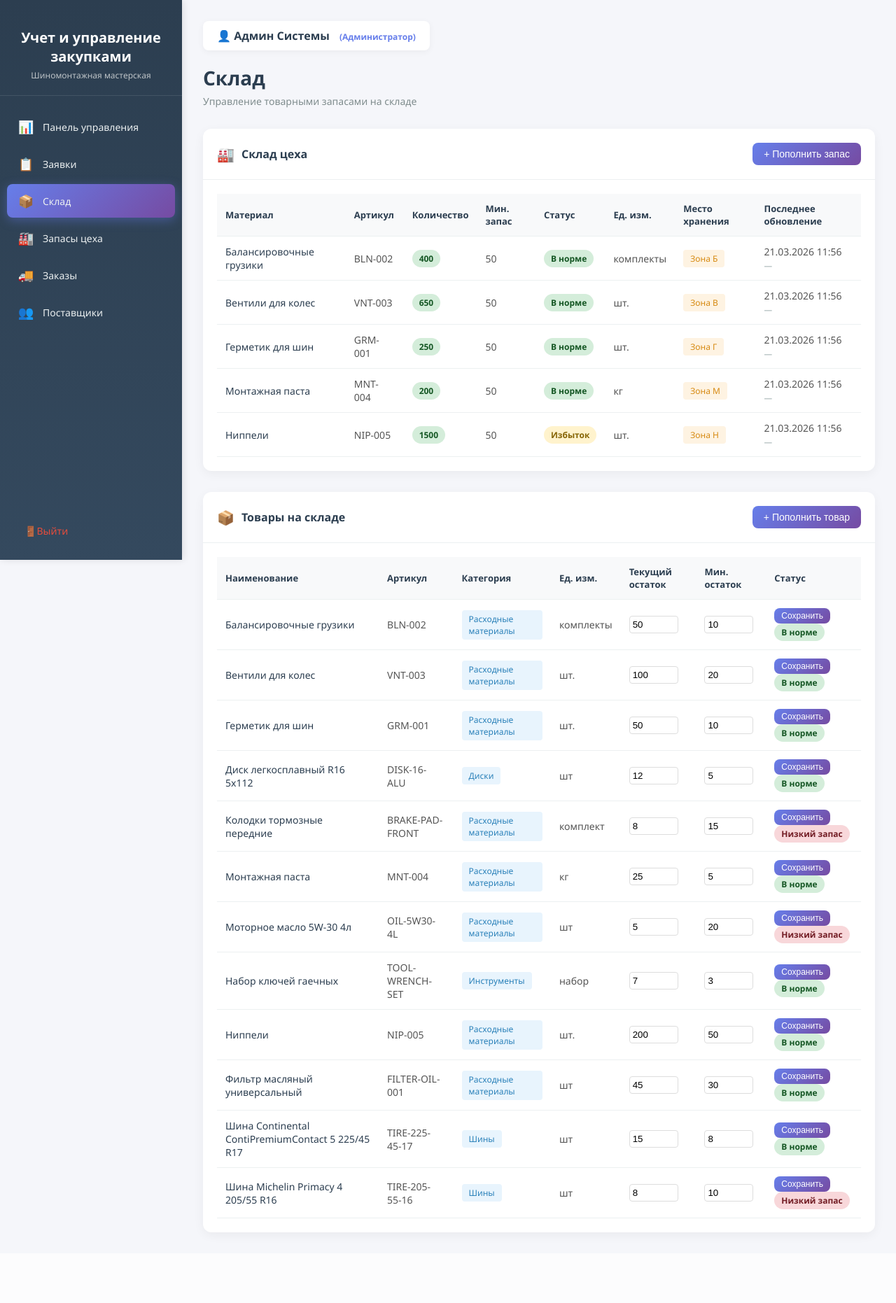
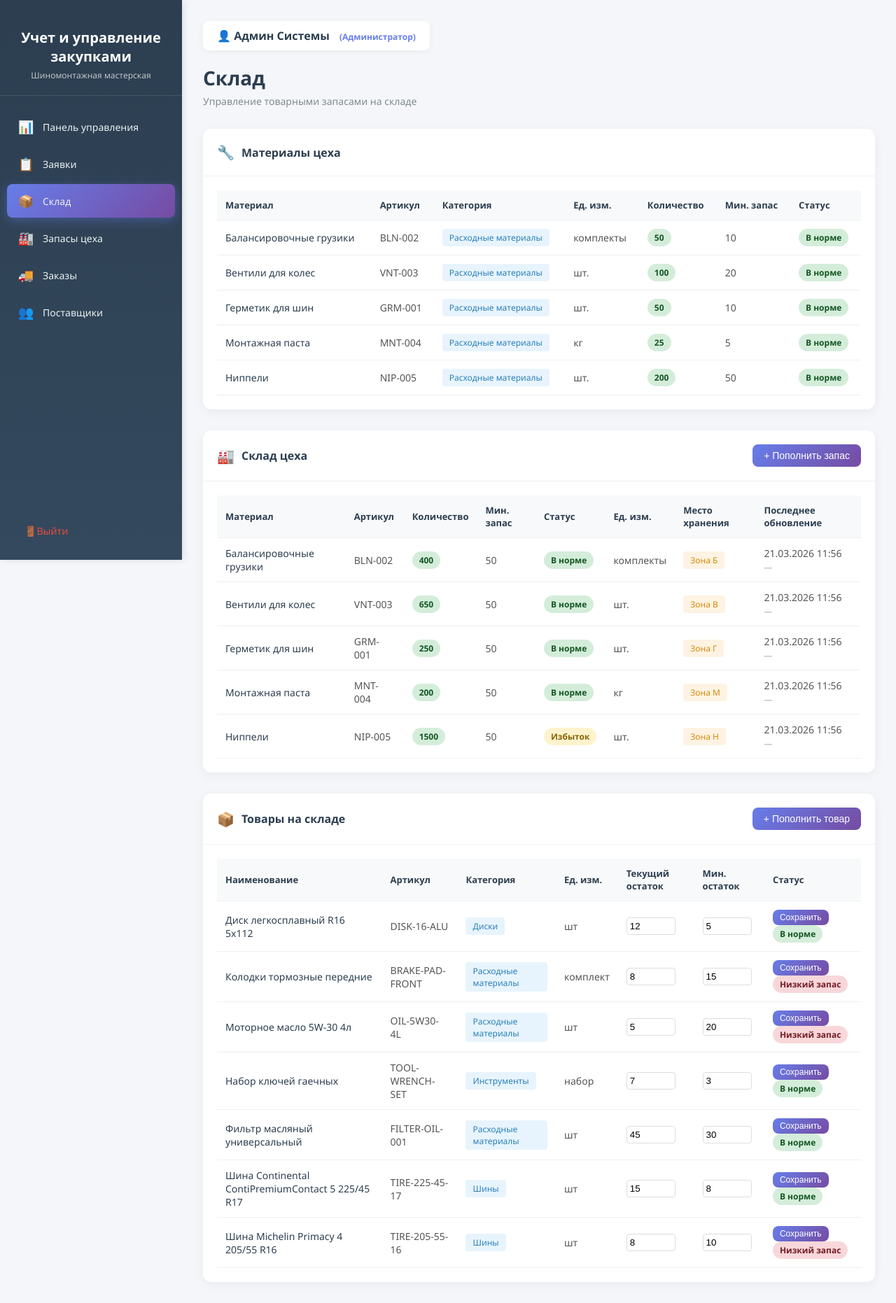
Before and after one commit to vanya27-chtto/tire-workshop-supply-system, a Django app: page /warehouse/ in a window 1280 px wide. Shown: the whole page at 70% size. Before the commit the page ends 1766 px from the top, so only its background shows below. Run offline with Django 5.2, Linux system fonts and the light colour scheme; a user stored in the database is signed in; data comes from the database, SQL or seed files in the repository; both versions use the stored data as it was after the commit.

Commit message:
update branch

```diff
--- a/core/models.py
+++ b/core/models.py
@@ -37,7 +37,7 @@ class Supplier(models.Model):
 
 
 class Product(models.Model):
-    """Товар на складе"""
+    """Товар на складе (для продажи)"""
     category = models.ForeignKey(
         Category,
         on_delete=models.CASCADE,
@@ -64,6 +64,7 @@ class Product(models.Model):
     )
     created_at = models.DateTimeField(_('Дата добавления'), auto_now_add=True)
     updated_at = models.DateTimeField(_('Дата обновления'), auto_now=True)
+    is_sales_item = models.BooleanField(_('Товар для продажи'), default=True, help_text=_('Если отмечено, товар предназначен для продажи клиентам'))
 
     class Meta:
         verbose_name = _('Товар')
--- a/core/views.py
+++ b/core/views.py
@@ -103,12 +103,16 @@ def suppliers(request):
 @login_required
 def warehouse(request):
     """Страница склада - управление товарными запасами"""
-    products = CoreProduct.objects.all().select_related('category')
+    # Товары для продажи (шины, диски, тормоза и т.д.)
+    products = CoreProduct.objects.filter(is_sales_item=True).select_related('category')
+    # Материалы цеха (грузики, вентили и т.д.)
+    workshop_materials = CoreProduct.objects.filter(is_sales_item=False).select_related('category')
     workshop_stocks = WorkshopStock.objects.all().select_related('product', 'responsible_person')
     workshop_warehouses = WorkshopWarehouse.objects.all().select_related('product', 'responsible_person')
 
     context = {
         'products': products,
+        'workshop_materials': workshop_materials,
         'workshop_stocks': workshop_stocks,
         'workshop_warehouses': workshop_warehouses,
         'user': request.user,
--- a/templates/procurement/warehouse.html
+++ b/templates/procurement/warehouse.html
@@ -349,8 +349,71 @@
             <p>Управление товарными запасами на складе</p>
         </div>
 
+        <!-- Таблица Материалы цеха -->
+        <div class="products-card">
+            <div class="card-header">
+                <h3>
+                    <span class="widget-icon">🔧</span>
+                    Материалы цеха
+                </h3>
+            </div>
+            <div class="table-container">
+                {% if workshop_materials %}
+                    <table class="products-table">
+                        <thead>
+                            <tr>
+                                <th>Материал</th>
+                                <th>Артикул</th>
+                                <th>Категория</th>
+                                <th>Ед. изм.</th>
+                                <th>Количество</th>
+                                <th>Мин. запас</th>
+                                <th>Статус</th>
+                            </tr>
+                        </thead>
+                        <tbody>
+                            {% for material in workshop_materials %}
+                                <tr>
+                                    <td>
+                                        <span class="product-name">{{ material.name }}</span>
+                                    </td>
+                                    <td>{{ material.sku }}</td>
+                                    <td>
+                                        {% if material.category %}
+                                            <span class="category-badge">{{ material.category.name }}</span>
+                                        {% else %}
+                                            <span style="color: #95a5a6;">—</span>
+                                        {% endif %}
+                                    </td>
+                                    <td>{{ material.unit }}</td>
+                                    <td>
+                                        <span class="quantity-badge {% if material.needs_reorder %}stock-low{% else %}stock-good{% endif %}">
+                                            {{ material.quantity }}
+                                        </span>
+                                    </td>
+                                    <td>{{ material.min_quantity }}</td>
+                                    <td>
+                                        {% if material.needs_reorder %}
+                                            <span class="stock-badge stock-low">Низкий</span>
+                                        {% else %}
+                                            <span class="stock-badge stock-good">В норме</span>
+                                        {% endif %}
+                                    </td>
+                                </tr>
+                            {% endfor %}
+                        </tbody>
+                    </table>
+                {% else %}
+                    <div class="empty-state">
+                        <div class="empty-state-icon">🔧</div>
+                        <p>Материалы цеха отсутствуют</p>
+                    </div>
+                {% endif %}
+            </div>
+        </div>
+
         <!-- Таблица склад цеха -->
-        <div class="products-card">
+        <div class="products-card" style="margin-top: 30px;">
             <div class="card-header">
                 <h3>
                     <span class="widget-icon">🏭</span>
```
Also changed, not shown: core/migrations/0006_add_is_sales_item_field.py (added), db.sqlite3, 1 other file.
